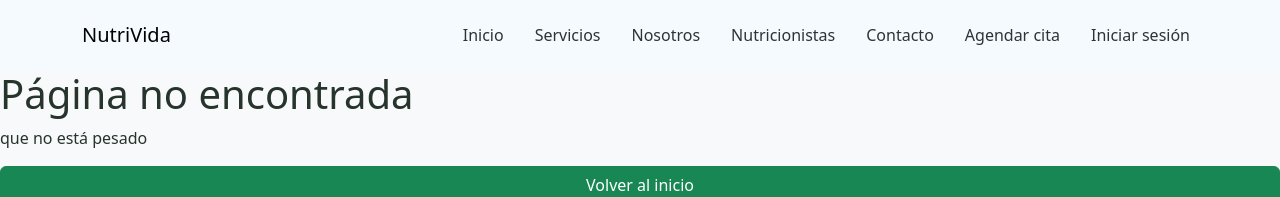
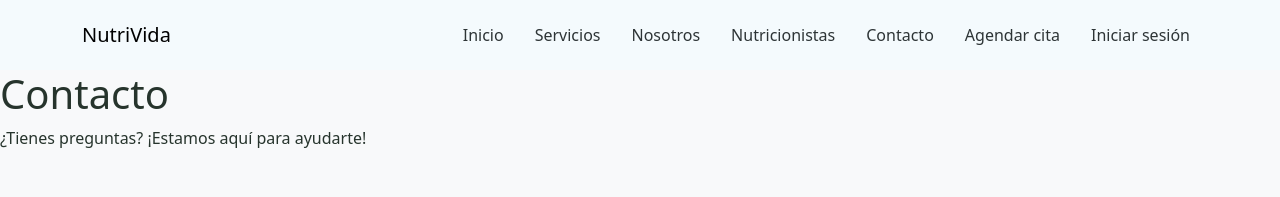
Before and after one commit to luisillo07/NutriVidaReact, a React (Vite) app: page /contacto in a window 1280 px wide. Shown: the top 197 px of the page. Built offline with nearby package versions, Linux system fonts and the light colour scheme.

Commit message:
B.N: Se creo la pagina contacto y se implemento en el proyecto

```diff
--- a/src/App.jsx
+++ b/src/App.jsx
@@ -5,6 +5,7 @@ import { BrowserRouter, Routes, Route } from "react-router-dom";
 import NoEncontrada from "./pages/no_encontrada.jsx";
 import Nosotros from "./pages/nosotros.jsx";
 import Servicios from "./pages/servicios.jsx";
+import Contacto from "./pages/contacto.jsx";
 
 function App() {
     return (
@@ -13,6 +14,7 @@ function App() {
                 <Route path="/" element={<Inicio />} />
                 <Route path="/nosotros" element={<Nosotros />} />
                 <Route path="/servicios" element={<Servicios />} />
+                <Route path="/contacto" element={<Contacto />} />
                 <Route path="/nutricionistas" element={<Nutricionistas />} />
                 <Route path="/login" element={<Login />} />
                 <Route path="*" element={<NoEncontrada />} />
--- /dev/null
+++ b/src/pages/contacto.jsx
@@ -0,0 +1,12 @@
+import PlantillaPrincipal from "../components/templates/plantilla_principal";
+
+function Contacto() {
+    return (
+        <PlantillaPrincipal>
+            <h1>Contacto</h1>
+            <p>¿Tienes preguntas? ¡Estamos aquí para ayudarte!</p>
+        </PlantillaPrincipal>
+    );
+}
+
+export default Contacto;
```
